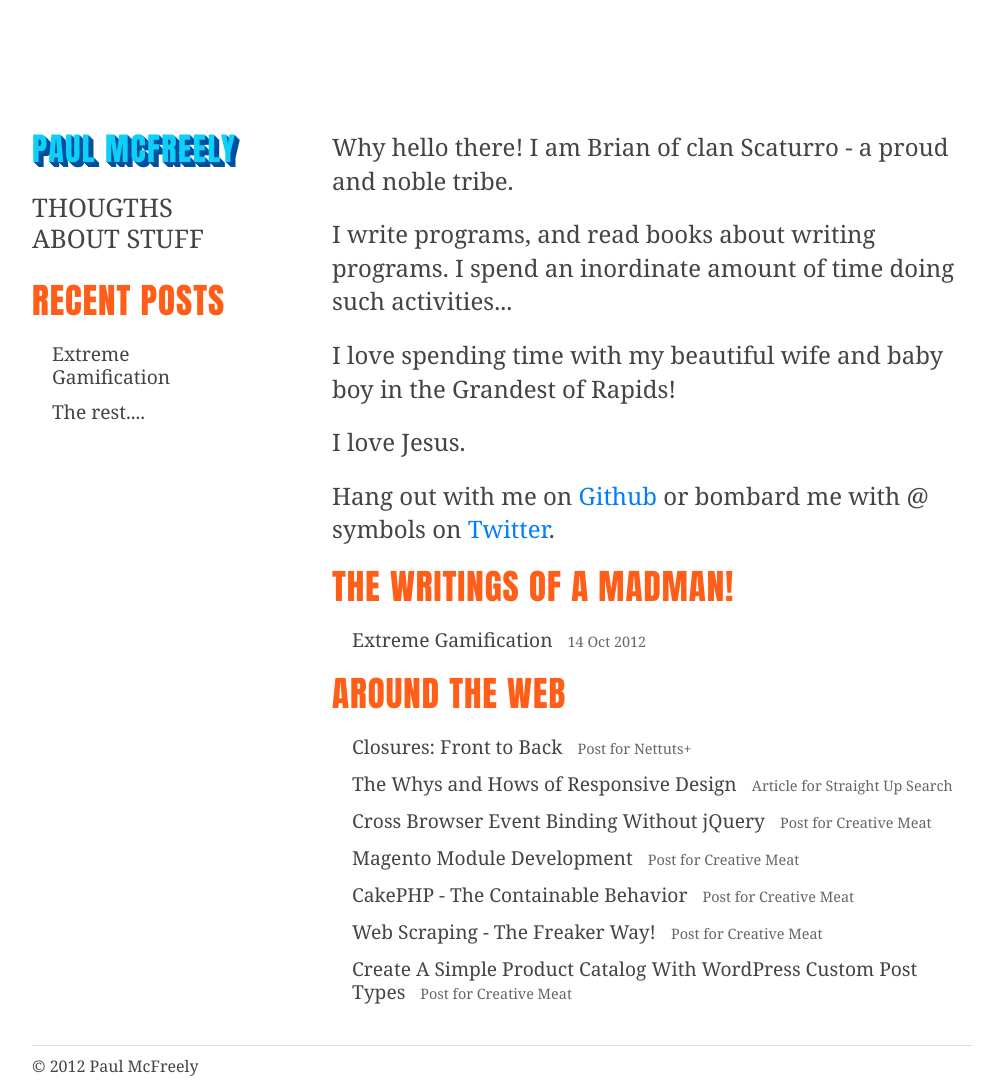
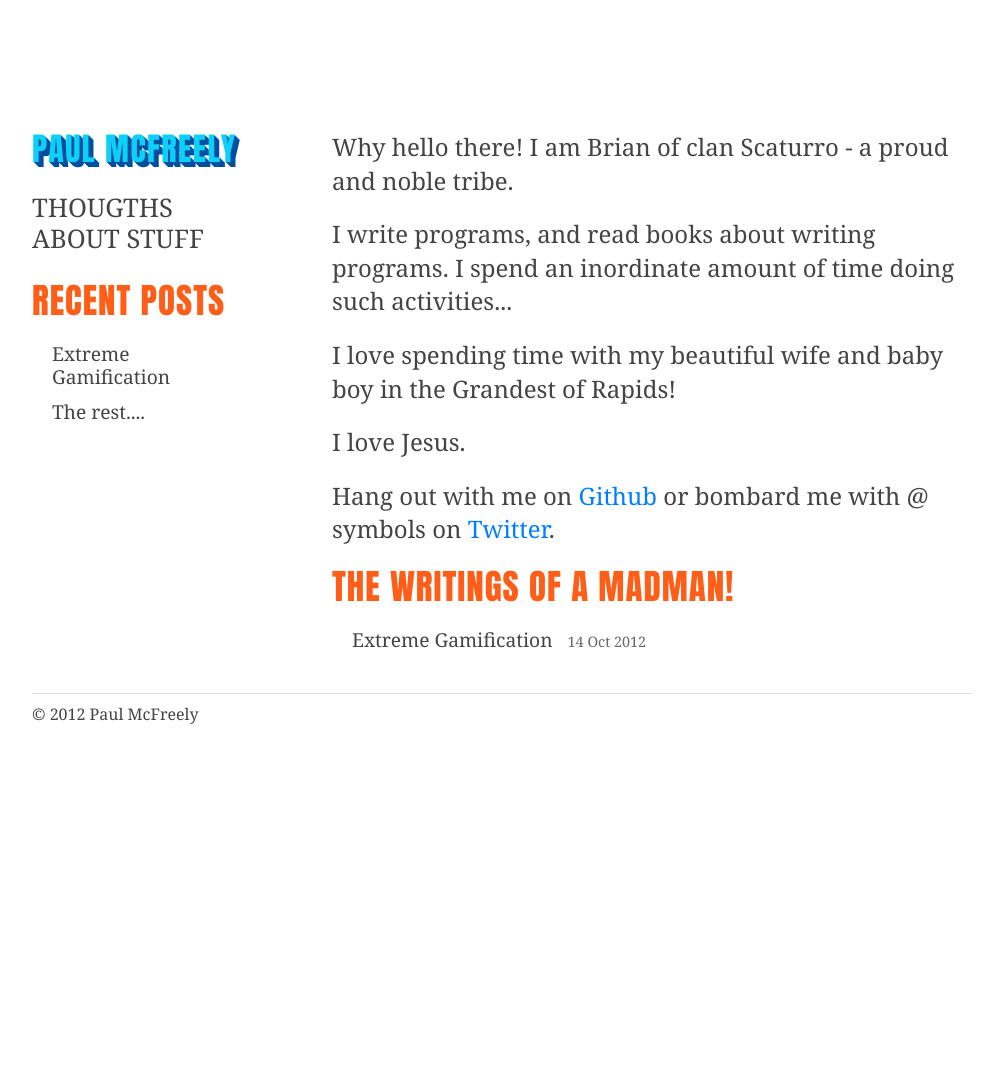
Before and after one commit to McFreely/mcfreely.github.com, a Jekyll site: the page built from index.html, in a window 1280 px wide. Shown: the whole page, without its empty margins (128-1131 px from the left). Built offline with Jekyll 4.4.1, drawn with Linux system fonts in a browser that asks for light colours; after the commit the page ends 900 px from its top, so only the background shows below that.

Commit message:
edited index

```diff
--- a/index.html
+++ b/index.html
@@ -28,50 +28,3 @@ title: Headquarters
 	</li>
 	{% endfor %}
 </ul>
-
-<!-- Pagination links -->
-<h2>Around The Web</h2>
-  <ul class="posts">
-    <li>
-      <h3>
-        <a target="_blank" href="http://net.tutsplus.com/tutorials/javascript-ajax/closures-front-to-back/">Closures: Front to Back</a>
-        <span class="post-meta">Post for Nettuts+</span>
-      </h3>
-    </li>
-    <li>
-      <h3>
-        <a target="_blank" href="http://www.straightupsearch.com/search-marketing/marketing/2011-12-16-oneupweb-the-whys-and-hows-of-responsive-design/">The Whys and Hows of Responsive Design</a>
-        <span class="post-meta">Article for Straight Up Search </span>
-      </h3>
-    </li>
-    <li>
-      <h3>
-        <a target="_blank" href="http://www.creativemeat.com/development/2012-01-10-oneupweb-cross-browser-event-binding-without-jquery/">Cross Browser Event Binding Without jQuery</a>
-        <span class="post-meta">Post for Creative Meat</span>
-      </h3>
-    </li>
-    <li>
-      <h3>
-        <a target="_blank" href="http://www.creativemeat.com/development/2011-11-17-magento-module-development-part-2-adding-scripts-and-styles/">Magento Module Development</a>
-        <span class="post-meta">Post for Creative Meat</span>
-      </h3>
-    </li>
-    <li>
-      <h3>
-        <a target="_blank" href="http://www.creativemeat.com/development/2011-09-23-oneupweb-cakephpthe-containable-behavior/">CakePHP - The Containable Behavior</a>
-        <span class="post-meta">Post for Creative Meat</span>
-      </h3>
-    </li>
-    <li>
-      <h3>
-        <a target="_blank" href="http://www.creativemeat.com/development/2011-06-29-oneupweb-web-scrapingthe-freaker-way/">Web Scraping - The Freaker Way!</a>
-        <span class="post-meta">Post for Creative Meat</span>
-      </h3>
-    </li>
-    <li>
-      <h3>
-        <a target="_blank" href="http://www.creativemeat.com/development/2011-10-11-oneupweb-create-a-simple-product-catalog-with-wordpress-custom-post-types/">Create A Simple Product Catalog With WordPress Custom Post Types</a>
-        <span class="post-meta">Post for Creative Meat</span>
-      </h3>
-    </li>
-  </ul>
```
